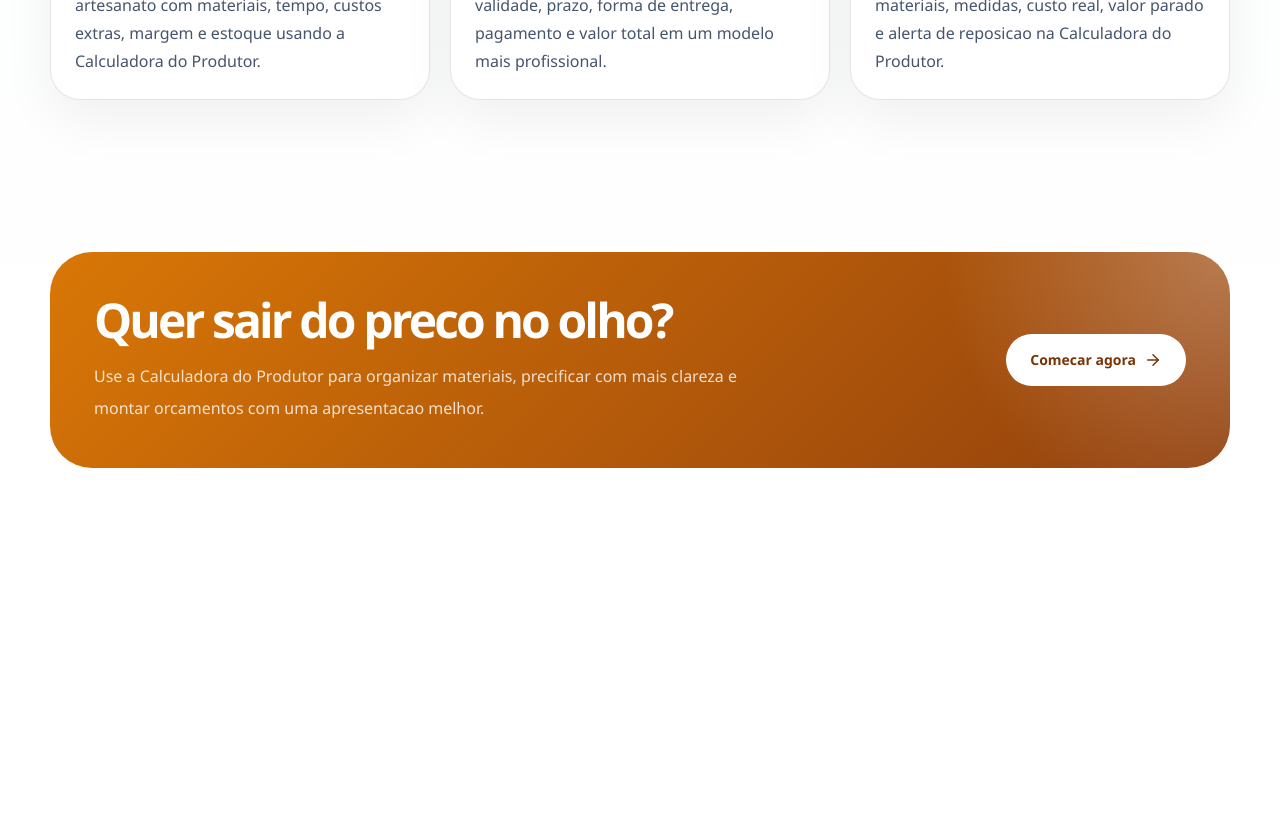
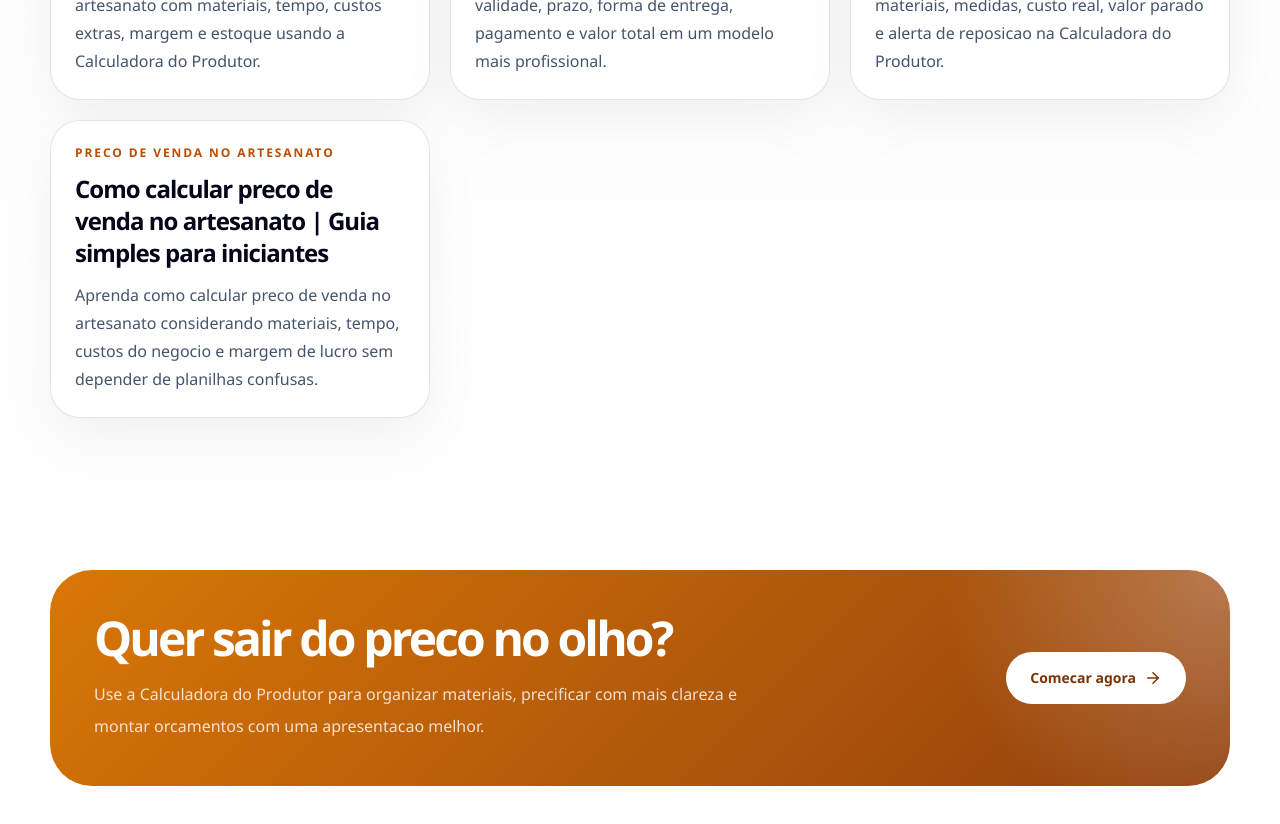
Before and after one commit to darilmaias-creator/meu-micro-saas, a Next.js app: page /calculadora-para-artesao in a window 1280 px wide. Shown: the part 4380-5204 px from the top of the page. Before the commit the page ends 4928 px from the top, so only its background shows below. Built offline with nearby package versions, Linux system fonts and the light colour scheme.

Commit message:
feat: add pricing guide landing page

```diff
--- a/app/apresentacao/page.tsx
+++ b/app/apresentacao/page.tsx
@@ -139,7 +139,7 @@ const footerSections = [
   },
   {
     title: "Paginas publicas",
-    links: SEARCH_INTENT_PAGES.slice(0, 4).map((page) => ({
+    links: SEARCH_INTENT_PAGES.slice(0, 5).map((page) => ({
       href: `/${page.slug}`,
       label: page.eyebrow,
     })),
--- a/app/apresentacao/search-intents.ts
+++ b/app/apresentacao/search-intents.ts
@@ -233,6 +233,98 @@ export const SEARCH_INTENT_PAGES: SearchIntentPageContent[] = [
       },
     ],
   },
+  {
+    slug: "como-calcular-preco-de-venda-no-artesanato",
+    metadataTitle:
+      "Como calcular preco de venda no artesanato | Guia simples para iniciantes",
+    metadataDescription:
+      "Aprenda como calcular preco de venda no artesanato considerando materiais, tempo, custos do negocio e margem de lucro sem depender de planilhas confusas.",
+    eyebrow: "Preco de venda no artesanato",
+    heroTitle:
+      "Como calcular preco de venda no artesanato de um jeito simples e mais seguro.",
+    heroDescription:
+      "Muita gente soma o valor do material e acha que isso basta. Mas para cobrar melhor, voce precisa olhar tambem para tempo, custos da operacao e margem. A Calculadora do Produtor ajuda a organizar isso sem complicar sua rotina.",
+    lead:
+      "Se voce procura como calcular preco de venda no artesanato, provavelmente quer parar de cobrar no improviso e entender melhor o valor real da sua peca. Esta pagina mostra esse caminho de forma simples, com exemplos que fazem sentido para quem esta comecando ou quer mais clareza.",
+    benefits: [
+      "Ajuda a somar materiais, tempo e custos do negocio de uma forma mais organizada.",
+      "Mostra o preco sugerido com base em margem, em vez de deixar tudo no chute.",
+      "Transforma o calculo em uma rotina que pode ser repetida sempre que voce criar um novo produto.",
+    ],
+    steps: [
+      {
+        title: "1. Descubra quanto o produto realmente consome",
+        description:
+          "O primeiro passo e cadastrar os materiais e informar a quantidade usada em cada peca. Assim voce para de estimar e passa a enxergar o custo real do que sai do estoque.",
+      },
+      {
+        title: "2. Inclua o tempo e os custos da operacao",
+        description:
+          "Depois voce considera o tempo de producao e os custos do negocio, como despesas da operacao, para nao deixar partes importantes do preco de fora.",
+      },
+      {
+        title: "3. Defina a margem e veja o valor final",
+        description:
+          "Com a base organizada, voce escolhe a margem desejada e o sistema mostra um preco mais coerente para vender com mais seguranca.",
+      },
+    ],
+    useCases: [
+      {
+        title: "Menos preco no olho",
+        description:
+          "Ajuda a parar de passar valor so pela intuicao ou pelo que o concorrente cobra.",
+      },
+      {
+        title: "Mais seguranca para responder clientes",
+        description:
+          "Quando voce entende o calculo, fica mais facil defender o valor da peca.",
+      },
+      {
+        title: "Base melhor para orcamentos",
+        description:
+          "O preco de venda bem calculado facilita a criacao de propostas mais claras.",
+      },
+      {
+        title: "Mais consistencia no negocio",
+        description:
+          "Mesmo quando o produto muda pouco, voce consegue repetir o processo sem recomecar do zero.",
+      },
+    ],
+    example: {
+      title: "Exemplo facil para entender",
+      description:
+        "Imagine uma artesa que faz lembrancinhas personalizadas e quer saber quanto cobrar por cada unidade.",
+      bullets: [
+        "Ela cadastra papel, fita, cola, embalagem e os outros materiais usados na lembrancinha.",
+        "Depois informa o tempo medio de producao e observa os custos da operacao do negocio.",
+        "O app soma a base do produto, aplica a margem desejada e mostra um preco final mais claro para vender.",
+      ],
+      result:
+        "Em vez de cobrar um valor aleatorio, ela passa a vender sabendo melhor quanto custa produzir e quanto quer ganhar.",
+    },
+    faqs: [
+      {
+        question: "Posso calcular o preco de venda so pelo valor do material?",
+        answer:
+          "Voce ate pode, mas isso costuma deixar muita coisa de fora. Tempo, desperdicio, custos da operacao e margem tambem influenciam no valor final e ajudam a evitar prejuizo.",
+      },
+      {
+        question: "Quem esta comecando tambem precisa pensar em margem de lucro?",
+        answer:
+          "Sim. Mesmo no inicio, entender a margem ajuda voce a saber se o valor cobrado esta cobrindo o custo e deixando retorno para o negocio continuar.",
+      },
+      {
+        question: "A Calculadora do Produtor faz esse calculo automaticamente?",
+        answer:
+          "Sim. O objetivo do app e justamente organizar os dados e mostrar um preco mais seguro sem que voce precise refazer a conta toda vez manualmente.",
+      },
+      {
+        question: "Esse calculo serve para encomendas e produtos personalizados?",
+        answer:
+          "Serve sim. Principalmente quando cada pedido muda um pouco, ter uma base organizada ajuda muito a adaptar o preco sem perder a logica do calculo.",
+      },
+    ],
+  },
 ];
 
 export function getSearchIntentPage(
--- /dev/null
+++ b/app/como-calcular-preco-de-venda-no-artesanato/page.tsx
@@ -0,0 +1,33 @@
+import type { Metadata } from "next";
+
+import { SearchIntentPage } from "@/app/apresentacao/SearchIntentPage";
+import { getRequiredSearchIntentPage } from "@/app/apresentacao/search-intents";
+
+const content = getRequiredSearchIntentPage(
+  "como-calcular-preco-de-venda-no-artesanato",
+);
+
+export const metadata: Metadata = {
+  title: content.metadataTitle,
+  description: content.metadataDescription,
+  alternates: {
+    canonical: "/como-calcular-preco-de-venda-no-artesanato",
+  },
+  openGraph: {
+    title: content.metadataTitle,
+    description: content.metadataDescription,
+    url: "/como-calcular-preco-de-venda-no-artesanato",
+    siteName: "Calculadora do Produtor",
+    locale: "pt_BR",
+    type: "website",
+  },
+  twitter: {
+    card: "summary",
+    title: content.metadataTitle,
+    description: content.metadataDescription,
+  },
+};
+
+export default function ComoCalcularPrecoDeVendaNoArtesanatoPage() {
+  return <SearchIntentPage content={content} />;
+}
```
